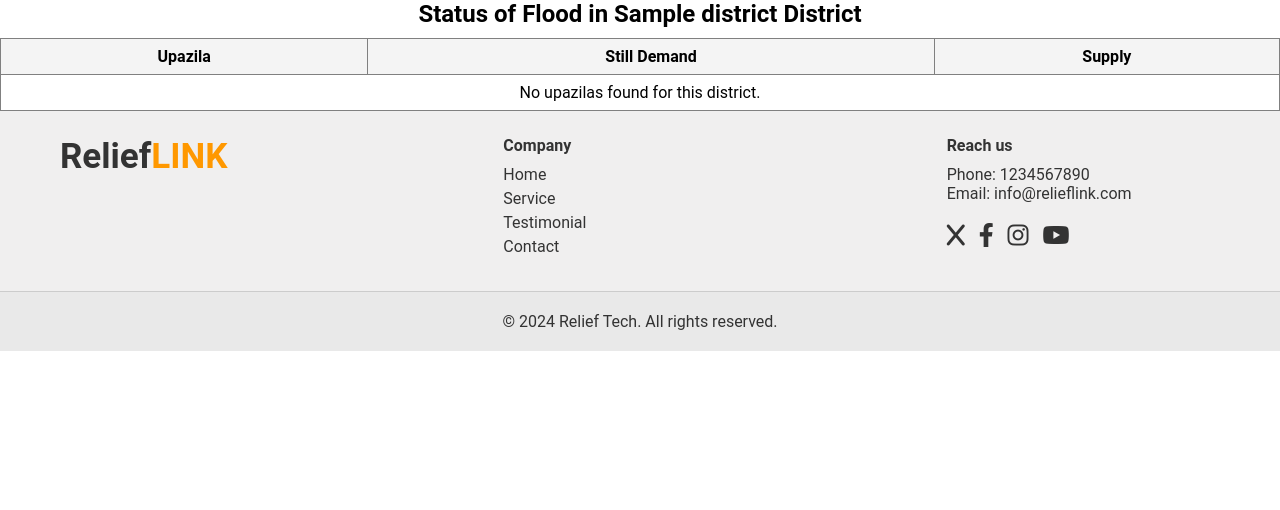
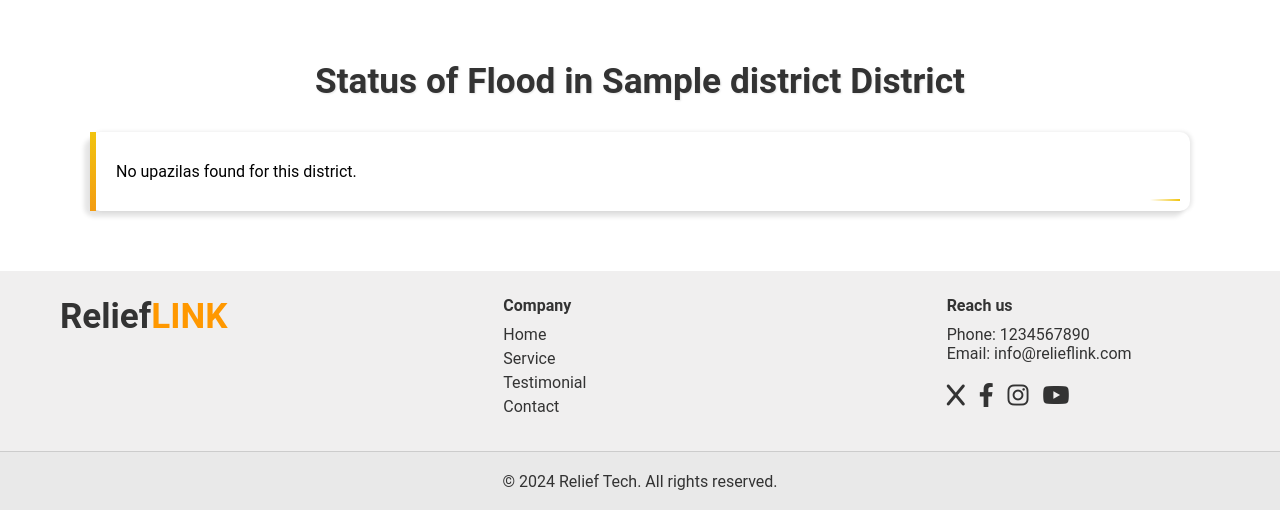
Before and after one commit to TahmidMuntaser/ReliefLink, a Django app: a page that uses ReliefLink/Status/templates/status/upazila_status.html in a window 1280 px wide. Shown: the part 80-590 px from the top of the page. Run offline with Django 5.2, Linux system fonts and the light colour scheme; tables that the repository leaves empty hold one stand-in row (values such as "Sample post").

Commit message:
fixed the upazila_status file design

```diff
--- a/ReliefLink/Status/templates/status/upazila_status.html
+++ b/ReliefLink/Status/templates/status/upazila_status.html
@@ -3,36 +3,37 @@
 
 {% block title %}Upazila Status - {{ district.name }}{% endblock %}
 
+{% block extra_css %}
+<link rel="stylesheet" href="{% static 'status/status.css' %}">
+{% endblock %}
+
 {% block content %}
 <div class="status-section">
-    <table border="1" style="width: 100%; border-collapse: collapse;">
-        <caption style="font-size: 1.5em; font-weight: bold; margin-bottom: 10px;">
-            Status of Flood in {{ district.name }} District
-        </caption>
-        <thead>
-            <tr style="background-color: #f4f4f4;">
-                <th style="padding: 8px;">Upazila</th>
-                <th style="padding: 8px;">Still Demand</th>
-                <th style="padding: 8px;">Supply</th>
-            </tr>
-        </thead>
-        <tbody>
-            {% for upazila in upazilas %}
-                <tr>
-                    <td style="padding: 8px;">
-                        <a href="{% url 'union_status' upazila.id %}" style="text-decoration: none; color: inherit;">
+    <h2 class="status-title">Status of Flood in {{ district.name }} District</h2>
+    <div class="status-grid">
+        {% for upazila in upazilas %}
+            <div class="status-card">
+                <div class="card-header">
+                    <h3 class="status-card-title">
+                        <a href="{% url 'union_status' upazila.id %}" class="status-card-link">
                             {{ upazila.name }}
                         </a>
-                    </td>
-                    <td style="padding: 8px;">{{ upazila.relief_demand }}</td>
-                    <td style="padding: 8px;">{{ upazila.relief_supply }}</td>
-                </tr>
-            {% empty %}
-                <tr>
-                    <td colspan="3" style="text-align: center; padding: 8px;">No upazilas found for this district.</td>
-                </tr>
-            {% endfor %}
-        </tbody>
-    </table>
+                    </h3>
+                </div>
+                <div class="card-body">
+                    <p class="status-card-detail">
+                        <span class="label">Still Demand:</span> {{ upazila.relief_demand }}
+                    </p>
+                    <p class="status-card-detail">
+                        <span class="label">Supply:</span> {{ upazila.relief_supply }}
+                    </p>
+                </div>
+            </div>
+        {% empty %}
+            <div class="status-card">
+                <p class="status-card-detail">No upazilas found for this district.</p>
+            </div>
+        {% endfor %}
+    </div>
 </div>
 {% endblock %}
```
